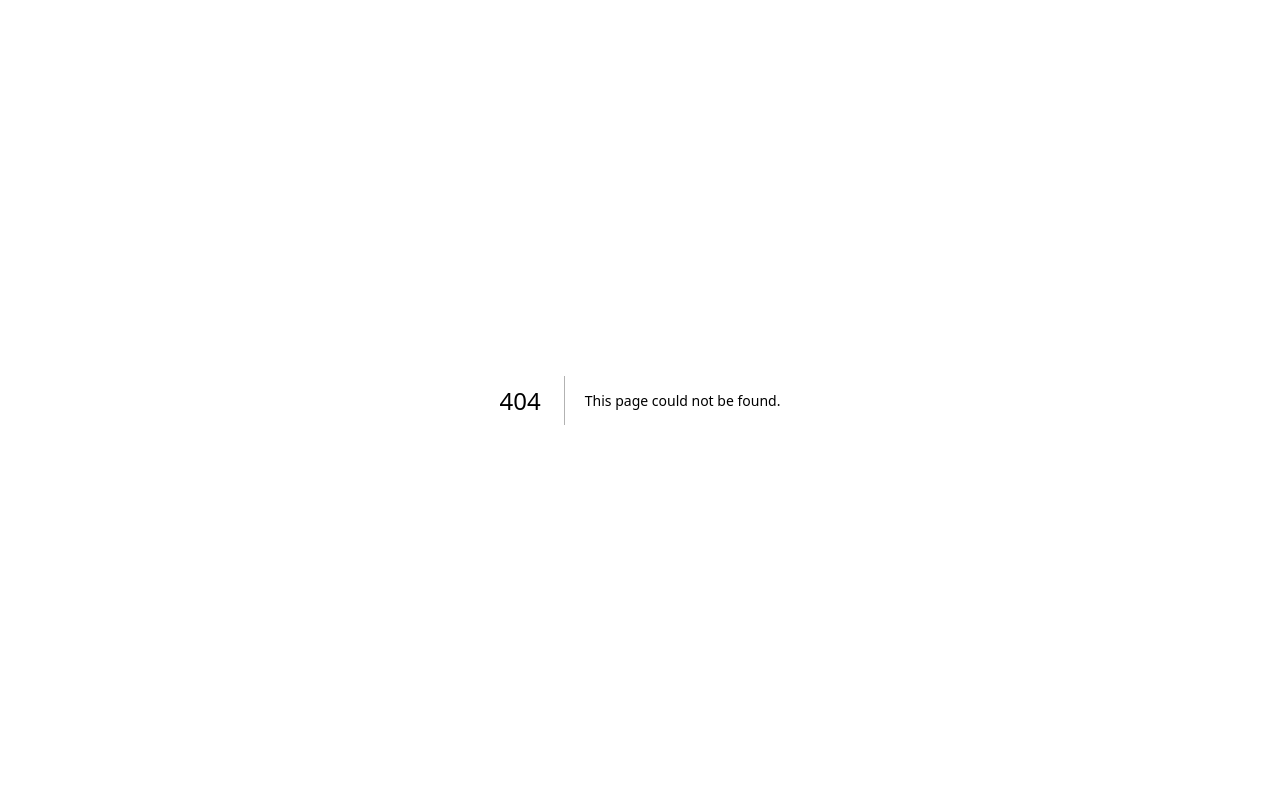
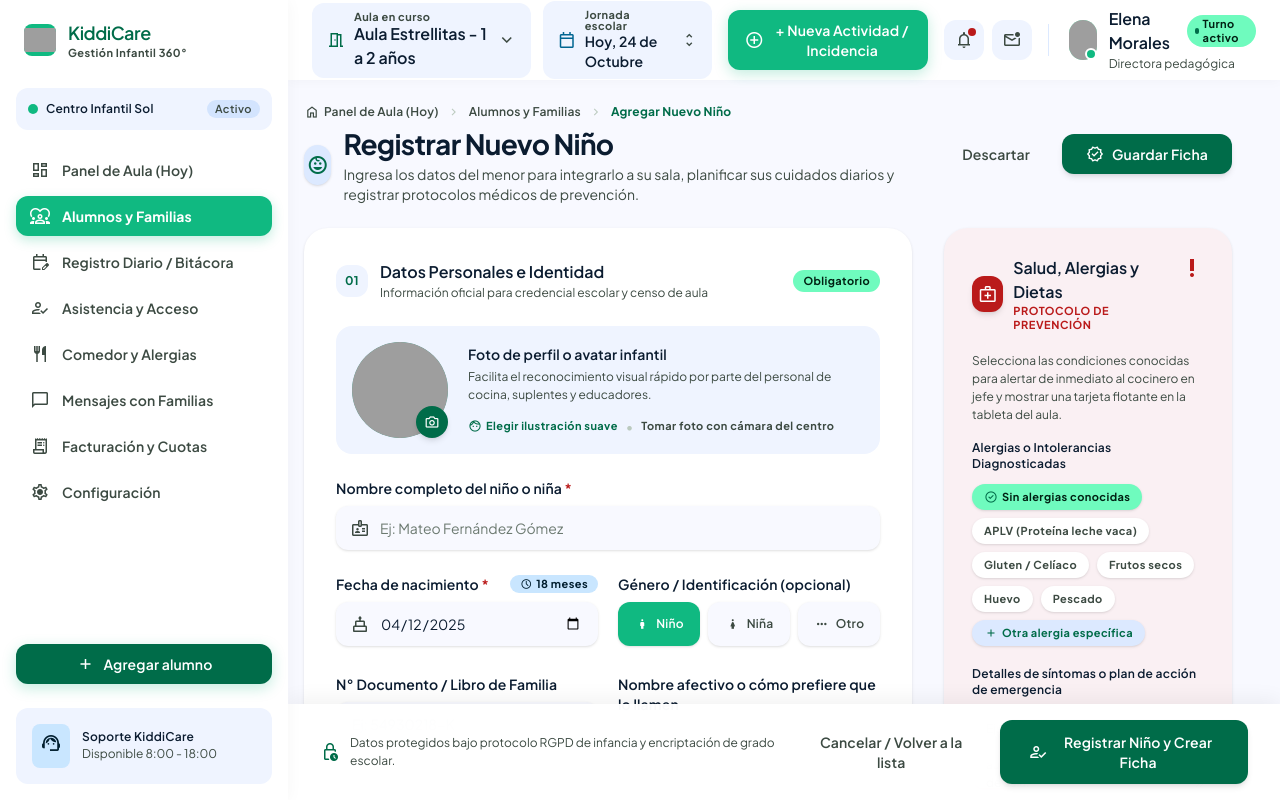
Before and after one commit to maxifernandeaz/open-daycare, a Next.js app: page /agregar-nino in a window 1280 px wide. Before the commit this address had no page. Shown: the top 800 px of the page. Built offline with nearby package versions, Linux system fonts and the light colour scheme; grey boxes are pictures that could not be loaded.

Commit message:
feat: implement child registration page with sections for identity, classroom, health, and special care

```diff
--- /dev/null
+++ b/app/agregar-nino/page.tsx
@@ -0,0 +1,51 @@
+import type { Metadata } from "next";
+import ClassroomSection from "@/app/components/agregar-nino/ClassroomSection";
+import HealthSection from "@/app/components/agregar-nino/HealthSection";
+import IdentitySection from "@/app/components/agregar-nino/IdentitySection";
+import PageHeader from "@/app/components/agregar-nino/PageHeader";
+import SpecialCareSection from "@/app/components/agregar-nino/SpecialCareSection";
+import StickyActionBar from "@/app/components/agregar-nino/StickyActionBar";
+import AppHeader from "@/app/components/panel-aula/AppHeader";
+import AppSidebar from "@/app/components/panel-aula/AppSidebar";
+import {
+  MAIN_TOP_CLASS,
+  SIDEBAR_OFFSET_CLASS,
+} from "@/app/components/panel-aula/shell";
+
+export const metadata: Metadata = {
+  title: "KiddiCare · Agregar Nuevo Niño",
+  description:
+    "Alta completa de un niño en un solo formulario: datos personales e identidad, asignación de sala, alergias, salud, siesta y cuidados especiales.",
+};
+
+export default function AgregarNinoPage() {
+  return (
+    <>
+      <AppSidebar activePath="alumnos-y-familias" />
+      <AppHeader />
+      <main
+        className={`relative ${MAIN_TOP_CLASS} ${SIDEBAR_OFFSET_CLASS} w-full px-8 bg-background min-h-screen font-body-md text-body-md`}
+      >
+        <div className="flex flex-col w-full pb-28">
+          <div className="relative w-full max-w-7xl mx-auto pt-6 px-4">
+            <PageHeader />
+            <form
+              className="grid grid-cols-1 lg:grid-cols-12 gap-8 items-start"
+              id="childEnrollmentForm"
+            >
+              <div className="lg:col-span-7 xl:col-span-8 flex flex-col gap-8">
+                <IdentitySection />
+                <ClassroomSection />
+              </div>
+              <div className="lg:col-span-5 xl:col-span-4 flex flex-col gap-8">
+                <HealthSection />
+                <SpecialCareSection />
+              </div>
+            </form>
+          </div>
+        </div>
+      </main>
+      <StickyActionBar />
+    </>
+  );
+}
--- a/app/components/agregar-nino/FormSection.tsx
+++ b/app/components/agregar-nino/FormSection.tsx
@@ -25,7 +25,7 @@ export default function FormSection({
   badge,
   trailing,
   compact = false,
-  className = "",
+  className = "bg-surface-container-lowest",
   children,
 }: FormSectionProps) {
   const padding = compact ? "p-6 sm:p-7" : "p-6 sm:p-8";
```
